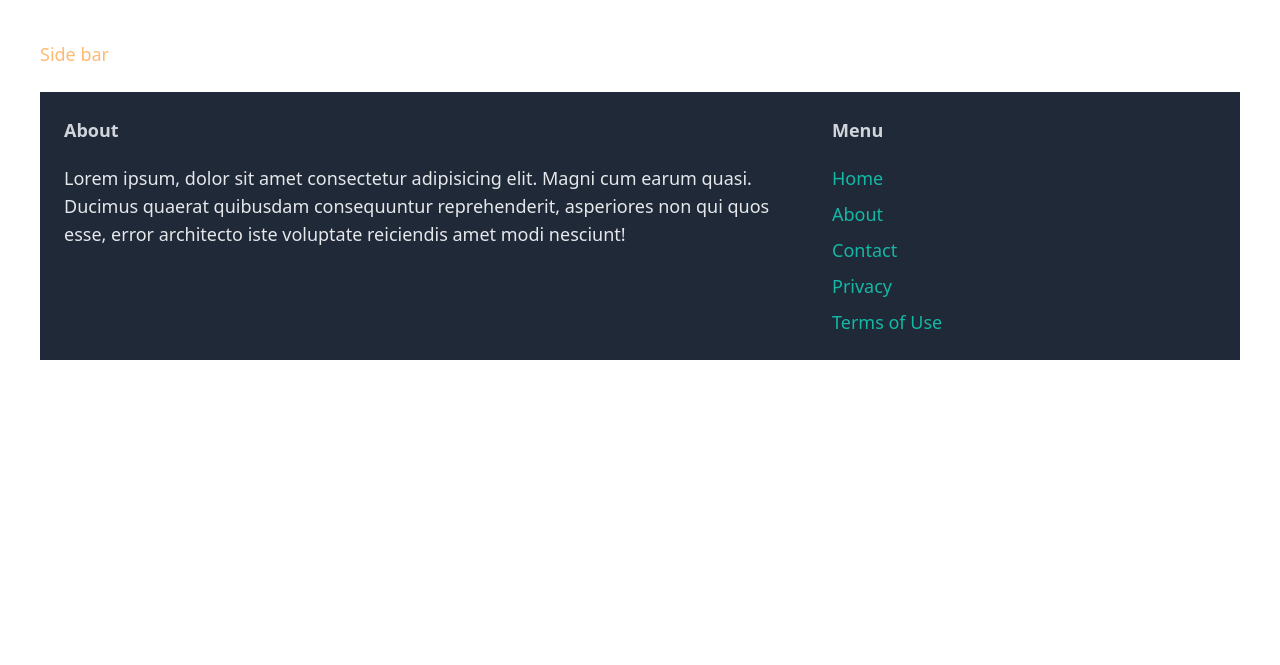
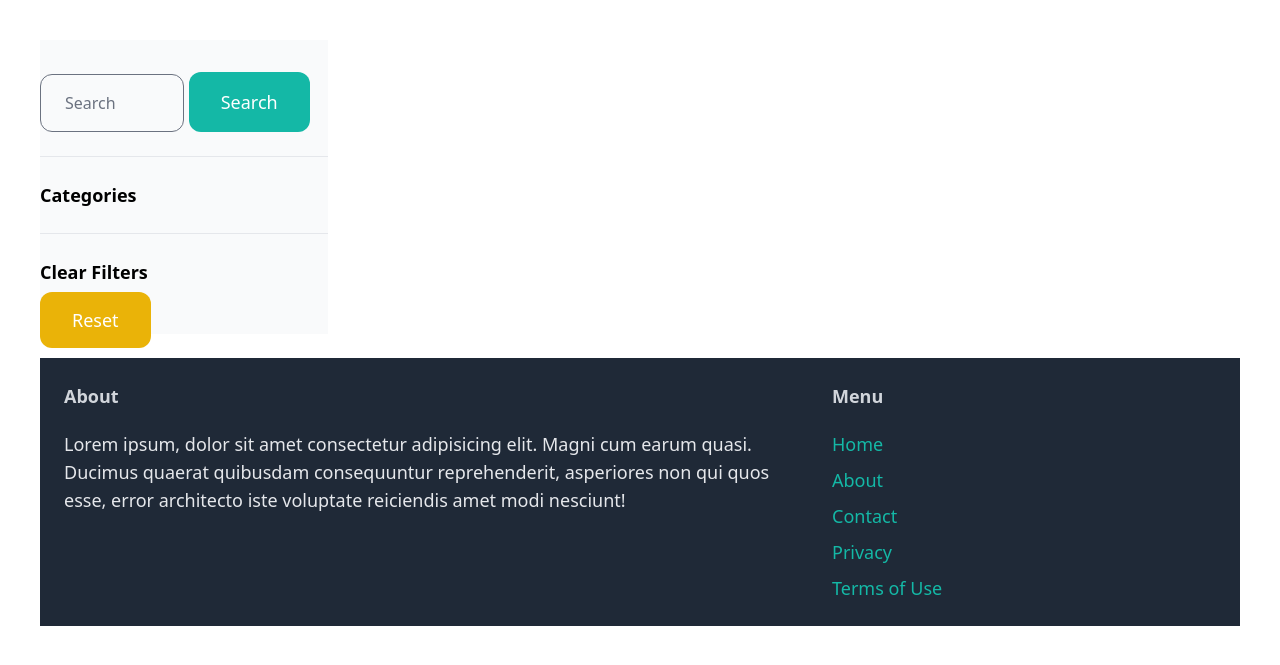
Before and after one commit to Arshad59/MarketPlace, a Django app: page /product/items/ in a window 1280 px wide. Shown: the part 77-742 px from the top of the page. Run offline with Django 4.2, Linux system fonts and the light colour scheme; data that the repository does not hold is empty; some libraries are stand-ins or nearby versions.

Commit message:
Search function added

```diff
--- a/items/templates/details/browser.html
+++ b/items/templates/details/browser.html
@@ -5,9 +5,34 @@
 
 
 {%block content %}
-<div class="pb-6 grid grid-cols-4 gap-4">
-   <div class="col-span-1">
-    Side bar
+<div class="pb-6 grid grid-cols-4 gap-4 text-black">
+    <div class="col-span-1 bg-gray-50">
+
+    <form action="{% url 'products:items' %}" method="GET" class="mt-6">
+        <input type="text" class="w-1/2 py-4 px-6 border rounded-xl bg-gray-50" name="query" value="{{ query }}" placeholder="Search">
+
+        <button class="mt-2 py-4 px-8 bg-teal-500 text-white rounded-xl" type="submit">Search</button>
+    </form>
+    <hr class="my-6">
+    <p class="font-semibold">Categories</p>
+    <ul>
+        {%for category in categories %}
+          <li class="py-2 px-2 rounded-xl {%if category.id == category_id %} bg-gray-200 {% endif %}">
+            <a href="{%url 'products:items' %}?query={{query}}&category={{category.id}}">{{category}}</a>
+          </li>
+        {%endfor%}
+    </ul>
+
+    <hr class="my-6">
+
+<p class="font-semibold mb-5">Clear Filters</p>
+
+<ul>
+    <li>
+        <a href="{% url 'products:items'%}" class="mt-2 py-4 px-8 inline-bock bg-yellow-500 text-lg rounded-xl text-white">Reset</a>
+    </li>
+</ul>
+
    </div>
    <div class="col-span-3">
        <div class="grid grid-cols-3 gap-3">
--- a/items/templates/details/detail.html
+++ b/items/templates/details/detail.html
@@ -18,7 +18,7 @@
                 {{product.description}}
             </p>
         {%endif%}
- <a href="#" class="inline-block mt-6 px-6 py-6 text-m font-bold bg-teal-500 rounded-xl hover:bg-teal-800">Contact Seller</a>
+
         {% if request.user == product.created_by %}
             <div class="py-6 m-5 border-2 border-slate-400 shadow-xl bg-gray-50 rounded-lg border-collapse">
             <h2 class="flex justify-center text-black font-semibold m-9">This is your item</h2>
@@ -42,6 +42,7 @@
                 </div>
             </div>
         {% endif %}
+        <a href="#" class="w-1/2 flex justify-center mt-6 ml-40 px-6 py-6 text-m font-bold bg-teal-500 rounded-xl hover:bg-teal-800">Contact Seller</a>
 
     </div>
 
--- a/items/views.py
+++ b/items/views.py
@@ -1,15 +1,25 @@
 from django.shortcuts import render,get_object_or_404,redirect
-from .models import Product
+from .models import *
+from django.db.models import Q
 from django.contrib.auth.decorators import login_required
 from .forms import *
 from dashboard.views import *
 # Create your views here.
 
 def items(request):
+    query = request.GET.get('query','')
     product = Product.objects.filter(is_sold=False).order_by('-created_at',)
-
+    categories = ProductCategory.objects.all()
+    category_id = request.GET.get('category',0)
+    if query:
+        product = product.filter(Q(name__icontains=query) | Q(description__icontains=query))
+    if category_id:
+        product = product.filter(category_id=category_id)
     return render(request,'details/browser.html',{
-        'products':product
+        'products':product,
+        'query':query,
+        'categories':categories,
+        'category_id':int(category_id)
     })
 
 def product_details(request,pk):
--- a/theme/static/css/dist/styles.css
+++ b/theme/static/css/dist/styles.css
@@ -775,6 +775,34 @@ select {
   margin-top: 1.5rem;
 }
 
+.mt-2 {
+  margin-top: 0.5rem;
+}
+
+.ml-9 {
+  margin-left: 2.25rem;
+}
+
+.ml-10 {
+  margin-left: 2.5rem;
+}
+
+.ml-20 {
+  margin-left: 5rem;
+}
+
+.ml-0 {
+  margin-left: 0px;
+}
+
+.ml-40 {
+  margin-left: 10rem;
+}
+
+.mb-20 {
+  margin-bottom: 5rem;
+}
+
 .block {
   display: block;
 }
@@ -887,6 +915,10 @@ select {
   border-radius: 0.75rem;
 }
 
+.rounded {
+  border-radius: 0.25rem;
+}
+
 .rounded-b-xl {
   border-bottom-right-radius: 0.75rem;
   border-bottom-left-radius: 0.75rem;
@@ -899,6 +931,10 @@ select {
 
 .border-2 {
   border-width: 2px;
+}
+
+.border {
+  border-width: 1px;
 }
 
 .border-b {
@@ -970,6 +1006,16 @@ select {
   background-color: rgb(255 255 255 / var(--tw-bg-opacity));
 }
 
+.bg-gray-700 {
+  --tw-bg-opacity: 1;
+  background-color: rgb(55 65 81 / var(--tw-bg-opacity));
+}
+
+.bg-yellow-500 {
+  --tw-bg-opacity: 1;
+  background-color: rgb(234 179 8 / var(--tw-bg-opacity));
+}
+
 .p-6 {
   padding: 1.5rem;
 }
@@ -1007,6 +1053,16 @@ select {
 .py-6 {
   padding-top: 1.5rem;
   padding-bottom: 1.5rem;
+}
+
+.py-2 {
+  padding-top: 0.5rem;
+  padding-bottom: 0.5rem;
+}
+
+.px-2 {
+  padding-left: 0.5rem;
+  padding-right: 0.5rem;
 }
 
 .pb-6 {
```
Also changed, not shown: media/product_images/pgm15.png (added), media/product_images/wp3022745-3d-wallpaper-for-laptop.jpg (added).
